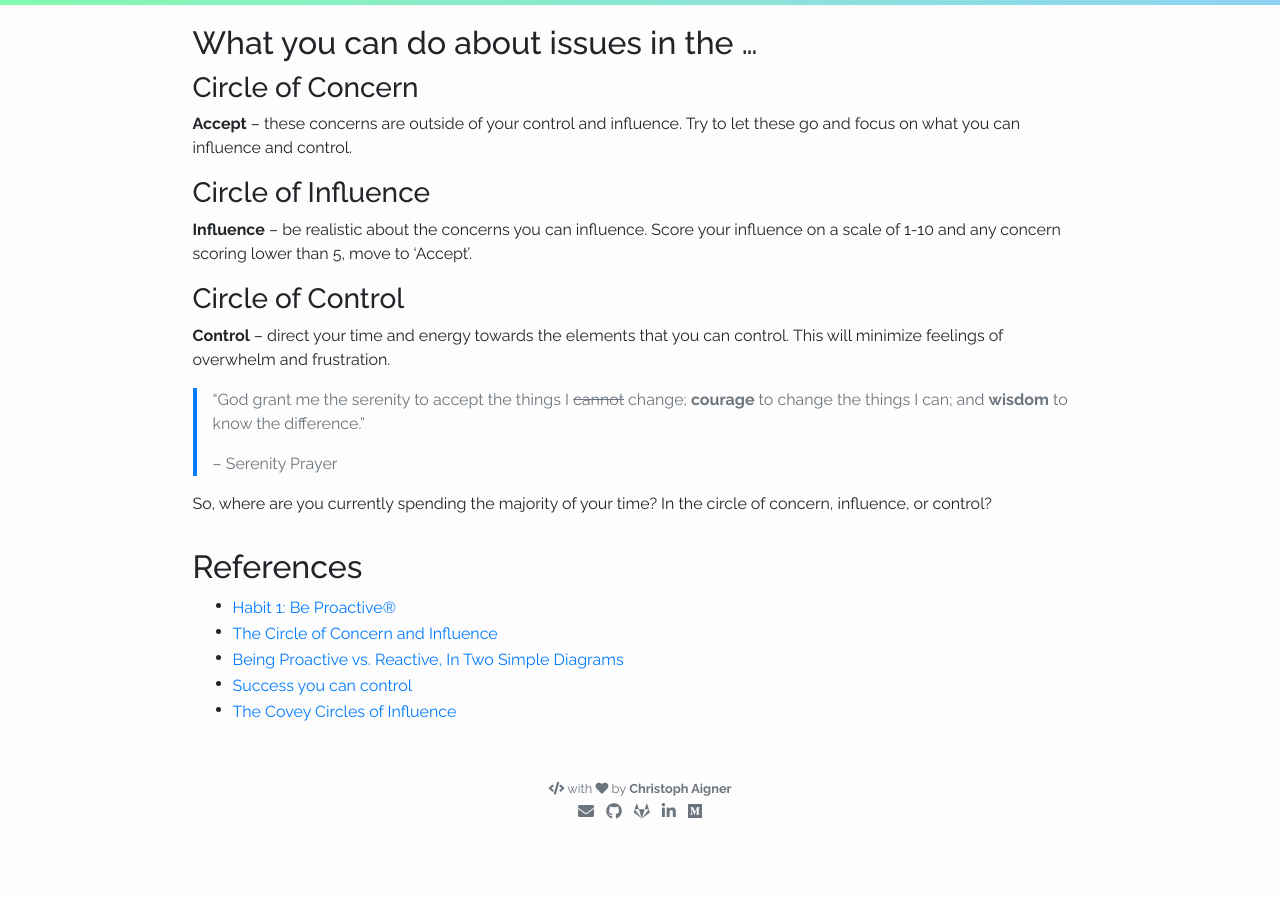
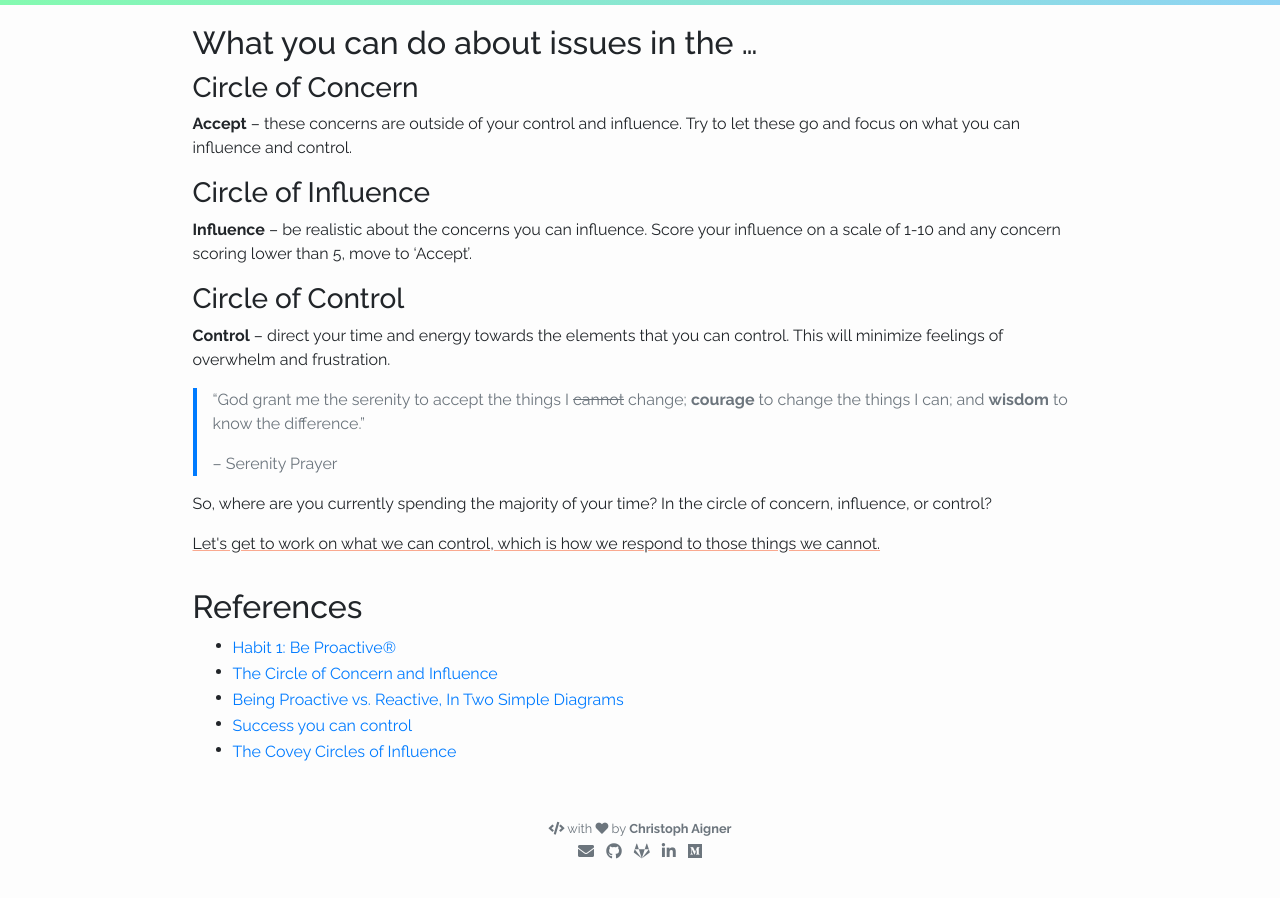
Before and after one commit to christophaigner/christophaigner.github.io, a Jekyll site: the page built from _posts/2021-12-20-circle_of_control_influence_concern.md, in a window 1280 px wide and 900 px high, scrolled down 4057 px. Built offline with Jekyll 4.4.1, drawn with Linux system fonts in a browser that asks for light colours; nearby versions of some CDN libraries; our own code applies the rules of GitHub Pages for plain Markdown files; before the commit the page ends 4917 px from its top, so only the background shows below that.

Commit message:
Update post

```diff
--- a/_posts/2021-12-20-circle_of_control_influence_concern.md
+++ b/_posts/2021-12-20-circle_of_control_influence_concern.md
@@ -85,6 +85,8 @@ Often, a third circle is added inside of the Circle of Influence: the **Circle o
 
 So, where are you currently spending the majority of your time? In the circle of concern, influence, or control?
 
+<u>Let's get to work on what we can control, which is how we respond to those things we cannot.</u>
+
 ## References
 
 - [Habit 1: Be Proactive®](https://www.franklincovey.com/habit-1/)
```
